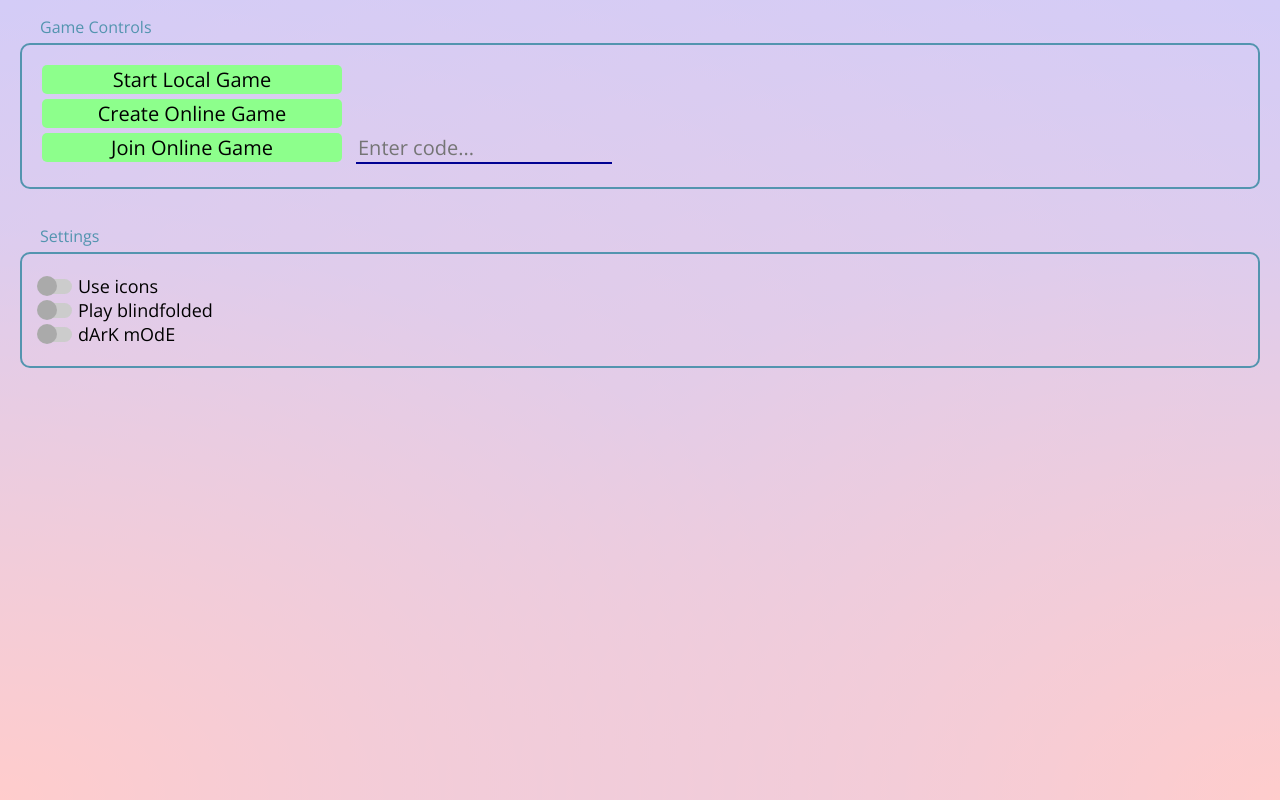
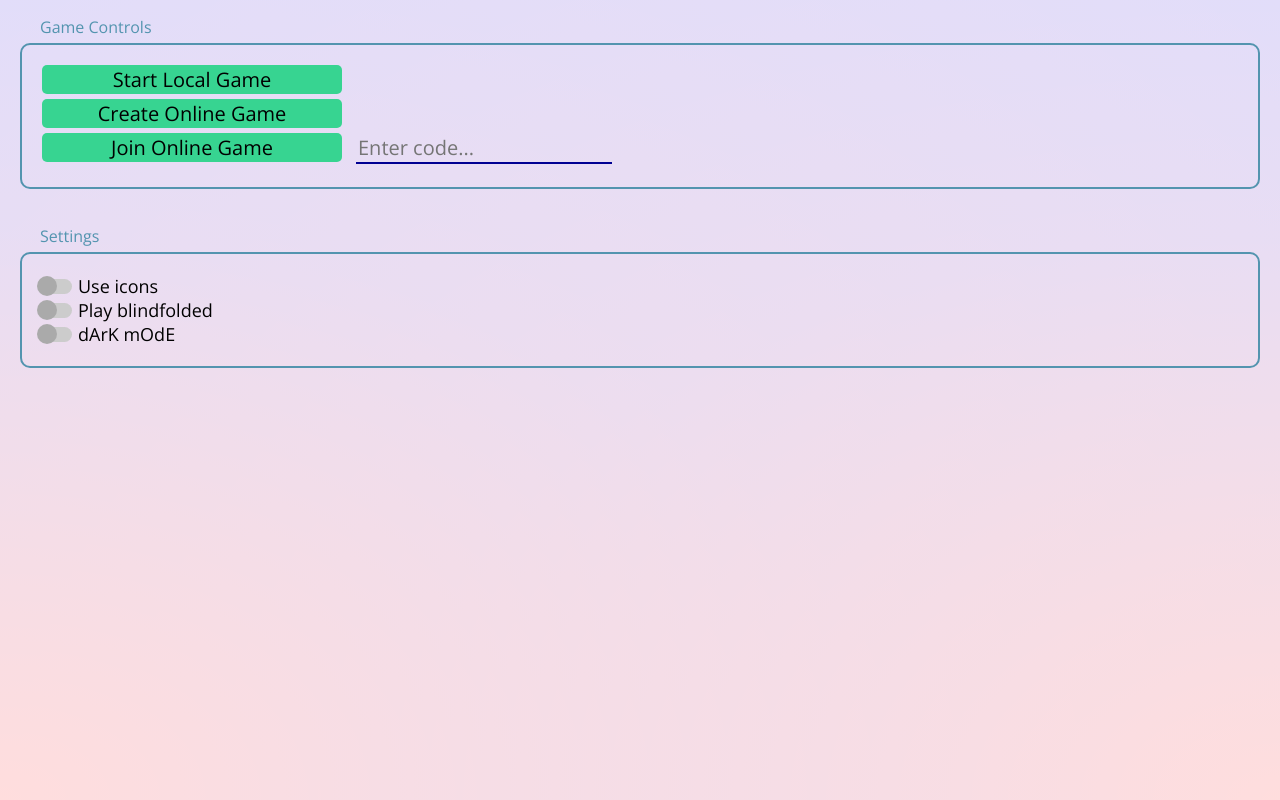
Before and after one commit to Aplet123/chinese-chess, a website: page public/index.html in a window 1280 px wide. Drawn offline with nearby package versions, Linux system fonts and the light colour scheme.

Commit message:
make background less hideous

```diff
--- a/public/style.css
+++ b/public/style.css
@@ -1,5 +1,5 @@
 body {
-    background: radial-gradient(ellipse at bottom 0 left 0, #ffcccc, #ffcccc44,#ffcccc00) fixed, radial-gradient(ellipse at bottom 0 right 0, #ffcccc, #ffcccc44,#ffcccc00) fixed, #ccccff;
+    background: radial-gradient(ellipse at bottom 0 left 0, #ffdddd, #ffdddd44,#ffdddd00) fixed, radial-gradient(ellipse at bottom 0 right 0, #ffdddd, #ffdddd44,#ffdddd00) fixed, #ddddff;
     background-size: cover;
     background-repeat: no-repeat;
 }
@@ -222,7 +222,7 @@ p.label {
 
 nav button {
     border: none;
-    background-color: #8dff8c;
+    background-color: #37d491;
     font-family: "Open Sans", sans-serif;
     font-size: 20px;
     width: 300px;
@@ -358,7 +358,7 @@ input:checked + .slider:before {
 
 .dark {
     filter: invert(100%);
-    background: radial-gradient(ellipse at bottom 0 left 0, #003333, #00333344,#00333300) fixed, radial-gradient(ellipse at bottom 0 right 0, #003333, #00333344,#00333300) fixed, #333300;
+    background: radial-gradient(ellipse at bottom 0 left 0, #002222, #002222bb,#00222200) fixed, radial-gradient(ellipse at bottom 0 right 0, #002222, #002222bb,#00222200) fixed, #222200;
 }
 
 .blind {
```
